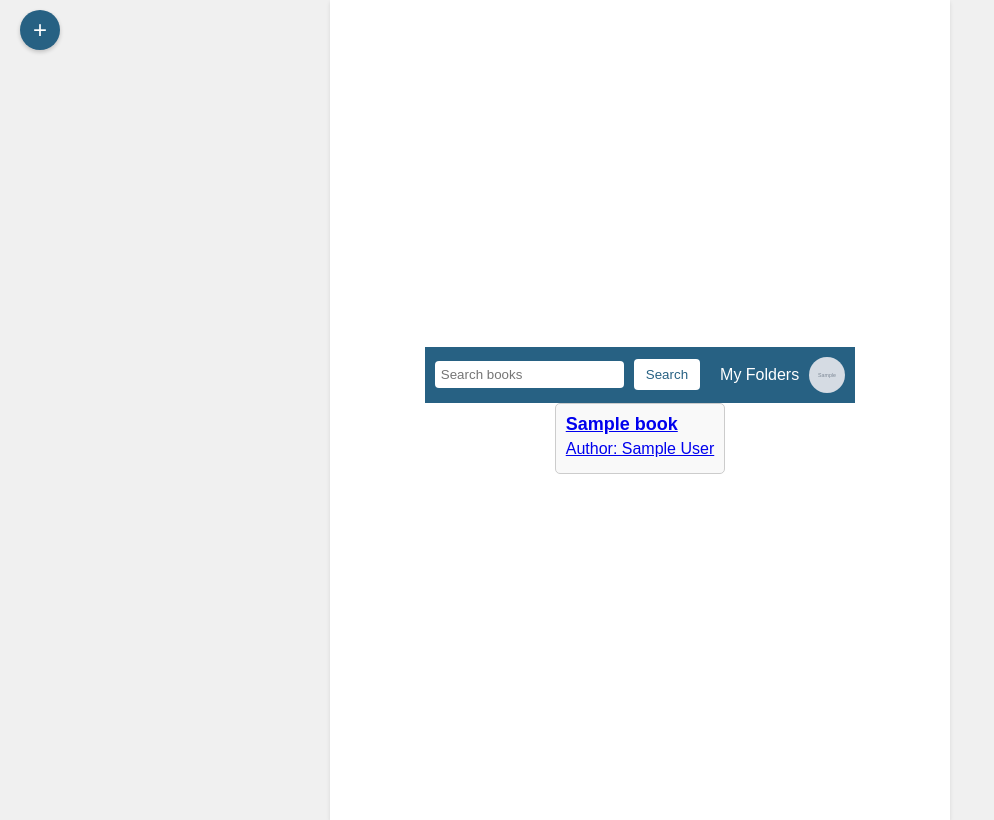
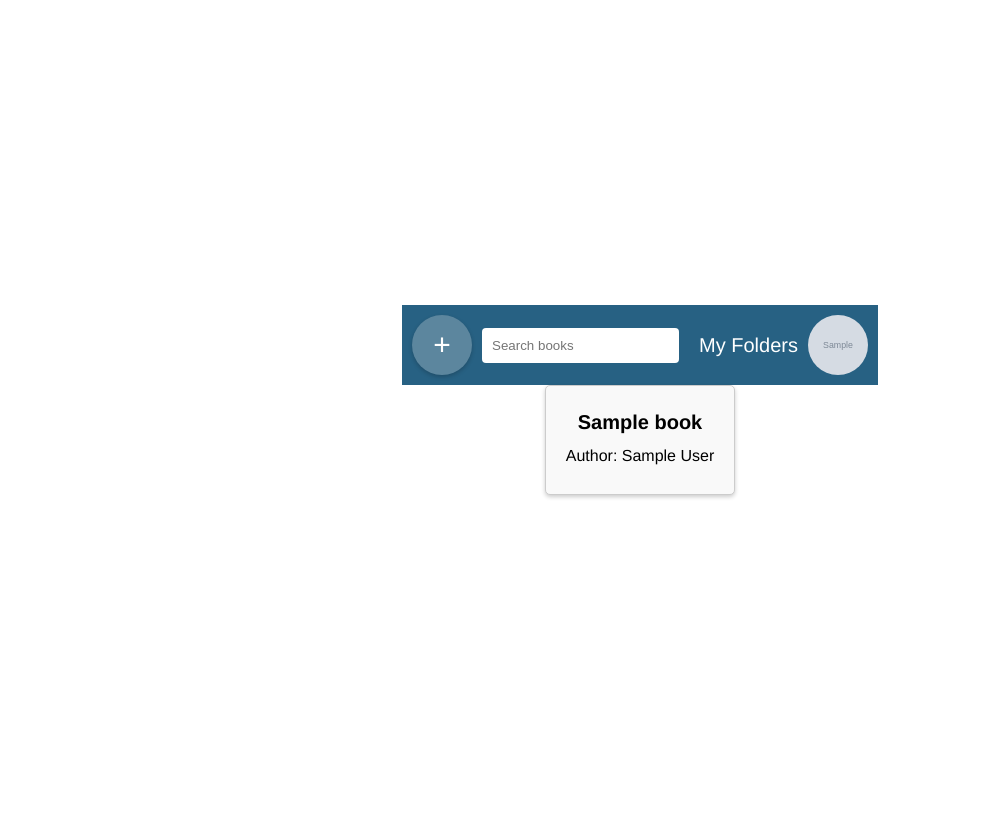
Before and after one commit to kxelina/kirjasovellus, a Flask app: template templates/app.html in a window 1280 px wide. Shown: the whole page, without its empty margins (0-994 px from the left). Run offline with Flask 3, Linux system fonts and the light colour scheme; the visitor is signed in with stand-in values (Sample User, id 1); the template is opened without the code that fills it: most values are stand-ins (such as "Sample title", 1, 10 or a date in 2020); grey boxes marked "Sample" are stand-in pictures.

Commit message:
ui modifications

```diff
--- a/routes.py
+++ b/routes.py
@@ -167,7 +167,6 @@ def book_details(book_id):
     try:
         if request.method == "POST":
             users.check_csrf()
-            print("hello")
             folders = request.form["folder_id"]
             users.add_book_to_folder(book_id, folders)
             return redirect("/folders")
@@ -191,8 +190,7 @@ def reviews(book_id):
             review = request.form["review_text"]
             rating = request.form["rating"]
             users.add_review(book_id, review, rating)
-            print("hello review")
-            return redirect('/book/<book_id>')
+            return redirect(f"/book/{book_id}")
 
     except Exception as e:
         error = f"The error is book_details review({request.method}): {e}"
--- a/static/main.css
+++ b/static/main.css
@@ -1,70 +1,45 @@
+/* General Styles */
+body {
+    font-family: "Helvetica Neue", Arial, sans-serif;
+    line-height: 1.6;
+    background-color: #f0f0f0;
+    color: #333;
+    margin: 0;
+    padding: 0;
+    font-size: 16px;
+}
+
+/* Logo and Header */
+.logo {
+    width: 350px;
+    height: 350px;
+}
 
 h1 {
     text-align: center;
     color: #276183;
-    margin-bottom: 20px;
+    margin: 10px 0;
+    font-size: 40px;
 }
 
-hr {
-    border: 0;
-    border-top: 1px solid #ccc;
-    margin: 20px 0;
-}
-
-.container {
-    max-width: 600px;
-    margin: 0 auto;
-    padding: 10px;
-    background-color: #fff;
-    box-shadow: 0 2px 4px rgba(0, 0, 0, 0.1);
-}
-
-.error-message {
-    color: #f00;
-    font-size: 16px;
-    font-weight: bold;
-    text-align: center;
-    margin: 20px 0;
-}
-
-body {
-    font-family: Arial, sans-serif;
-    background-color: #f0f0f0;
-    color: #333;
-    margin: 0;
-    padding: 0;
-}
-
-.container {
-    display: flex;
-    flex-direction: column;
-    align-items: center;
-    justify-content: center;
-    min-height: 100vh;
-}
-
-.logo-container {
-    display: flex;
-    align-items: center;
-    margin-bottom: 20px;
-}
-
-.logo {
-    margin-right: 20px;
-    width: 100px;
-    height: 100px;
-}
-
-h1 {
-    font-size: 36px;
-    margin: 0;
-}
-
+/* Content Styles */
 .content {
     display: flex;
     flex-direction: column;
     align-items: center;
     margin-top: 20px;
+    animation: fade-in 1s ease-in-out;
+}
+
+@keyframes fade-in {
+    from {
+        opacity: 0;
+        transform: translateY(-20px);
+    }
+    to {
+        opacity: 1;
+        transform: translateY(0);
+    }
 }
 
 .create-new-user-button,
@@ -115,42 +95,27 @@ h1 {
     cursor: pointer;
     font-size: 18px;
     font-weight: bold;
+    border-radius: 4px;
 }
 
 .create_new_user_popup a {
     color: #276183;
-    text-decoration: none;
     font-size: 16px;
 }
 
-#create_new_user_popup:after {
+/* Overlay for Popup */
+.overlay {
     position: fixed;
-    content: "";
     top: 0;
     left: 0;
-    bottom: 0;
-    right: 0;
-    background: rgba(0, 0, 0, 0.5);
-    z-index: -2;
+    width: 100%;
+    height: 100%;
+    background-color: rgba(0, 0, 0, 0.7);
+    z-index: 10;
+    display: none;
 }
 
-#create_new_user_popup:before {
-    position: absolute;
-    content: "";
-    top: 0;
-    left: 0;
-    bottom: 0;
-    right: 0;
-    background: #FFF;
-    z-index: -1;
-}
-
-body {
-    font-family: Arial, sans-serif;
-    margin: 0;
-    padding: 0;
-  }
-
+/* Header and User Navigation */
 header {
     background-color: #276183;
     color: #fff;
@@ -158,44 +123,44 @@ body {
     align-items: center;
     justify-content: space-between;
     padding: 10px;
+    font-size: 24px;
 }
 
 .user-container {
     display: flex;
     align-items: center;
     gap: 10px;
+    font-size: 20px;
 }
 
+.user-container a {
+    color: #fff;
+  }
 
+/* Search Container */
 .search-container {
     display: flex;
     align-items: center;
     margin-right: 20px;
+    font-size: 26px;
+    color: #fff;
 }
 
 .search-container input[type="text"] {
-    padding: 6px;
+    padding: 10px;
     border: none;
     border-radius: 4px;
 }
 
-  .search-container button {
-    margin-left: 10px;
-    padding: 8px 12px;
-    background-color: #fff;
-    color: #276183;
-    border: none;
-    border-radius: 4px;
-    cursor: pointer;
-  }
-
+/* User Icon */
 .user-icon {
-    width: 36px;
-    height: 36px;
+    width: 60px;
+    height: 60px;
     border-radius: 50%;
     cursor: pointer;
 }
 
+/* Settings Container */
 .settings-container {
     display: none;
     position: absolute;
@@ -290,18 +249,96 @@ body {
     color: #FFED85;
 }
 
+/* Add Button */
 .add-button {
-  width: 40px;
-  height: 40px;
+    padding: 10px;
+    margin-right: 10px;
+    width: 60px;
+    height: 60px;
     border-radius: 50%;
-  background-color: #276183;
+    background-color: #5c869e;
     color: #fff;
-  font-size: 24px;
+    font-size: 30px;
     border: none;
     cursor: pointer;
-  margin-left: 10px;
+    z-index: 10;
+    box-shadow: 0 2px 4px rgba(0, 0, 0, 0.2);
 }
 
+/* Books List */
+.books-list {
+    display: grid;
+    grid-template-columns: repeat(auto-fill, minmax(200px, 1fr));
+    gap: 20px;
+    padding: 20px;
+}
+
+.book {
+    display: flex;
+    flex-direction: column;
+    align-items: center;
+    background-color: #f9f9f9;
+    padding: 20px;
+    border: 1px solid #ccc;
+    border-radius: 5px;
+    cursor: pointer;
+    box-shadow: 0 2px 4px rgba(0, 0, 0, 0.2);
+    margin-bottom: 20px;
+    color: #000000;
+}
+
+.book h2 {
+    margin: 0;
+    font-size: 20px;
+    font-weight: bold;
+}
+
+.book p {
+    margin: 5px 0;
+}
+
+#selection {
+    font-size: 14px;
+}
+
+/* Reviews */
+.reviews {
+    display: flex;
+    flex-direction: column;
+    align-items: flex-start;
+    margin-top: 20px;
+}
+
+.review {
+    display: flex;
+    align-items: flex-start;
+    border: 1px solid #ccc;
+    border-radius: 5px;
+    padding: 10px;
+    margin: 10px 0;
+    box-shadow: 0 2px 4px rgba(0, 0, 0, 0.1);
+}
+
+.review p {
+    margin: 5px;
+}
+
+/* Error Message */
+.error-message {
+    color: #f00;
+    font-size: 16px;
+    font-weight: bold;
+    text-align: center;
+    margin: 20px 0;
+}
+
+/* Remove Underline from Links */
+a {
+    text-decoration: none;
+    color:#000000
+}
+
+/* Add Book Form */
 .add-book-form {
     display: none;
     position: fixed;
@@ -356,43 +393,35 @@ body {
     border-radius: 4px;
 }
 
-.add-button {
-  position: absolute;
-  top: 10px;
-  left: 10px;
-  width: 40px;
-  height: 40px;
-  border-radius: 50%;
-  background-color: #276183;
-  color: #fff;
-  font-size: 24px;
-  border: none;
-  cursor: pointer;
-  z-index: 10;
-  box-shadow: 0 2px 4px rgba(0, 0, 0, 0.2);
+.container {
+    margin: 0 auto;
+    padding: 10px;
+    background-color: #fff;
+    box-shadow: 0 2px 4px rgba(0, 0, 0, 0.1);
+    display: flex;
+    flex-direction: column;
+    align-items: center;
+    justify-content: center;
+    min-height: 100vh;
 }
 
-.books-list {
-  display: grid;
-  grid-template-columns: repeat(auto-fill, minmax(200px, 1fr));
-  gap: 20px;
-  padding: 20px;
-}
-
-.book {
-  background-color: #f9f9f9;
+#showFormButton {
     padding: 10px;
-  border: 1px solid #ccc;
-  border-radius: 5px;
+    font-size: 14px;
+    background-color: #276F83 ;
+    color: #fff;
+    border: none;
+    border-radius: 4px;
     cursor: pointer;
 }
 
-.book h2 {
-  margin: 0;
-  font-size: 18px;
-  font-weight: bold;
+#backButton {
+    padding: 10px;
+    font-size: 14px;
+    background-color: #276183;
+    color: #fff;
+    border: none;
+    border-radius: 4px;
+    cursor: pointer;
+    margin-top: 30px;
 }
-
-.book p {
-  margin: 5px 0;
-}
--- a/templates/app.html
+++ b/templates/app.html
@@ -27,41 +27,14 @@
         }
       });
     }
-
-
-    function handleImageUpload() {
-      const form = document.querySelector("form");
-      form.addEventListener("submit", function (event) {
-        event.preventDefault();
-        const formData = new FormData(form);
-
-        fetch('/upload', {
-          method: 'POST',
-          body: formData
-        })
-        .then(response => response.text())
-        .then(data => {
-
-          console.log(data);
-        })
-        .catch(error => {
-
-          console.error('Error:', error);
-        });
-      });
-    }
-
-    handleImageUpload();
   </script>
 </head>
 
 <body>
   <header>
-    <div class="brand">
-    </div>
+    <button class="add-button">+</button>
     <div class="search-container">
       <input type="text" placeholder="Search books" id="search-input" oninput="filterBookList()">
-      <button class="search-button" onclick="filterBookList()">Search</button>
     </div>
     <div class="user-container">
       <a href="/folders">My Folders</a>
@@ -74,7 +47,6 @@
         {% endif %}
       </div>
     </div>
-    <button class="add-button" onclick="showAddBookForm()">+</button>
   </header>
 
 <main>
--- a/templates/booklist.html
+++ b/templates/booklist.html
@@ -12,7 +12,7 @@
       </div>
     </a>
     {% endfor %}
-    <a href="/folders">Back to My Folders</a>
+    <a id="backButton" href="/folders">Back to My Folders</a>
   </div>
 </main>
 
--- a/templates/error.html
+++ b/templates/error.html
@@ -7,5 +7,5 @@
     <p>{{ message }}</p>
 </div>
 
-<a href="/">back</a>
+<a id="backButton" href="/">back</a>
 {% endblock %}
--- a/templates/folders.html
+++ b/templates/folders.html
@@ -21,7 +21,7 @@
       <form action="/folders" method="post">
           <label for="folder_name">Folder Name:</label>
           <input type="text" name="folder_name" required>
-            <input type="submit" value="Create Folder">
+          <input type="submit" value="Create Folder" id="showFormButton">
           <input type="hidden" name="csrf_token" value="{{ session.csrf_token }}">
       </form>
     </div>
@@ -33,7 +33,7 @@
       }
     </script>
 
-    <a href="/app">back</a>
+    <a id="backButton" href="/app">back</a>
 
   </main>
 </body>
--- a/templates/settings.html
+++ b/templates/settings.html
@@ -11,10 +11,10 @@
         <input type="password" name="new_password1" id="new_password">
         <label for="new_password">New Password again:</label>
         <input type="password" name="new_password2" id="new_password">
-        <input type="submit" value="Save Changes">
+        <input type="submit" value="Save Changes" id="showFormButton">
         <input type="hidden" name="csrf_token" value="{{ session.csrf_token }}">
-        <a href="/app">back</a>
     </form>
+    <a id="backButton" href="/app">back</a>
 </body>
 
 {% endblock %}
--- a/templates/upload.html
+++ b/templates/upload.html
@@ -8,10 +8,10 @@
     <h1>Upload Image</h1>
     <form action="/upload" method="post" enctype="multipart/form-data">
         <input type="file" name="user_icon" accept="image/*">
-        <input type="submit" value="Upload">
+        <input type="submit" value="Upload" id="showFormButton">
         <input type="hidden" name="csrf_token" value="{{ session.csrf_token }}">
       </form>
-    <a href="/app">back</a>
+    <a id="backButton" href="/app">back</a>
 </body>
 
 {% endblock %}
```
Also changed, not shown: other parts of static/main.css (+15 -16 lines), templates/book.html (+15 -14 lines), templates/welcome.html (+7 -6 lines). Lines whose indentation alone changed are shown as unchanged.
